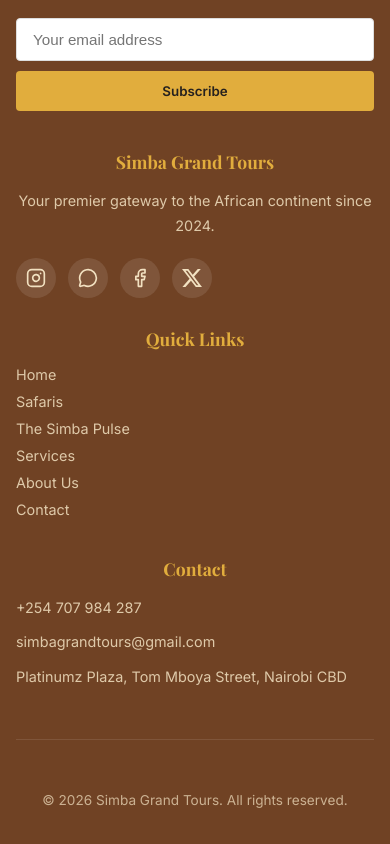
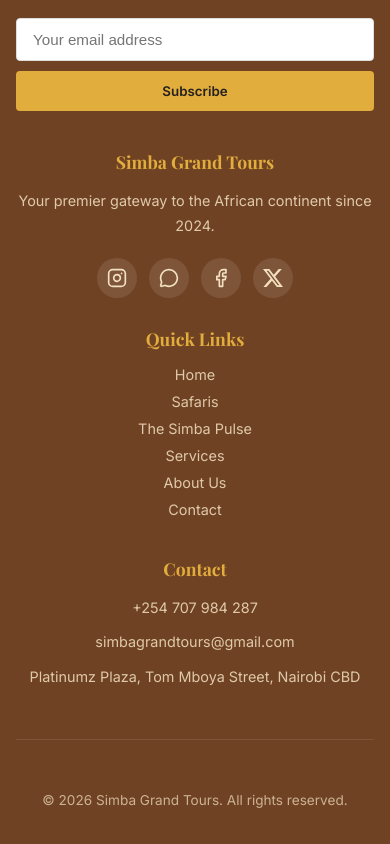
Before and after one commit to oscar-wamalwa/simba-grand-tours, a React (Vite) app in the folder client/: page / in a window 390 px wide. Shown: the part 2397-3241 px from the top of the page. Built offline with nearby package versions, Linux system fonts and the light colour scheme; no server answers.

Commit message:
Center footer content on mobile

```diff
--- a/client/src/index.css
+++ b/client/src/index.css
@@ -708,6 +708,10 @@ a { text-decoration: none; color: inherit; }
   .footer-links { grid-template-columns: 1fr; gap: 30px; text-align: center; }
   .newsletter-box { flex-direction: column; max-width: 300px; }
   .newsletter-box input, .newsletter-box .btn-gold { width: 100%; }
+  .footer-column { display: flex; flex-direction: column; align-items: center; text-align: center; }
+  .social-icons { justify-content: center; }
+  .footer-link { text-align: center; }
+  .footer-bottom { text-align: center; }
   .contact-layout { grid-template-columns: 1fr; }
   .form-row.two-col { grid-template-columns: 1fr; }
   .safari-detail { grid-template-columns: 1fr; }
```
